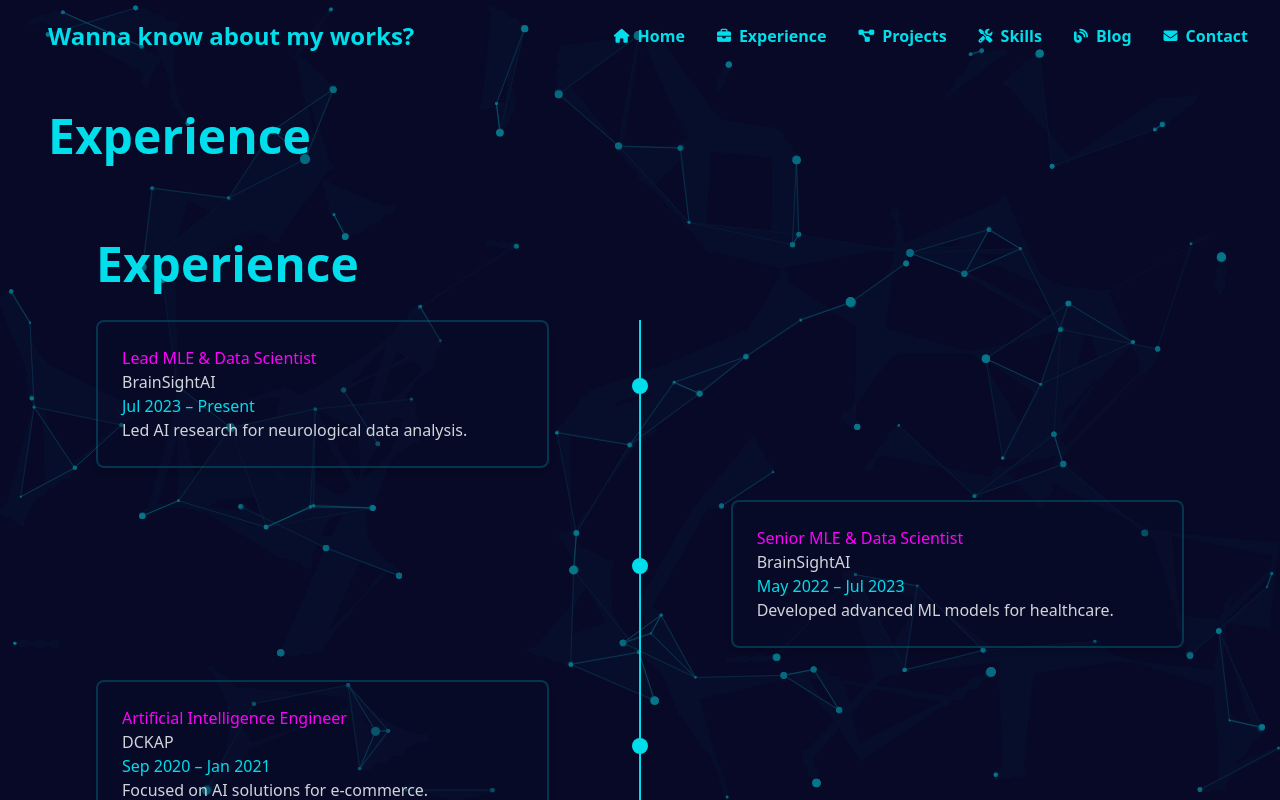
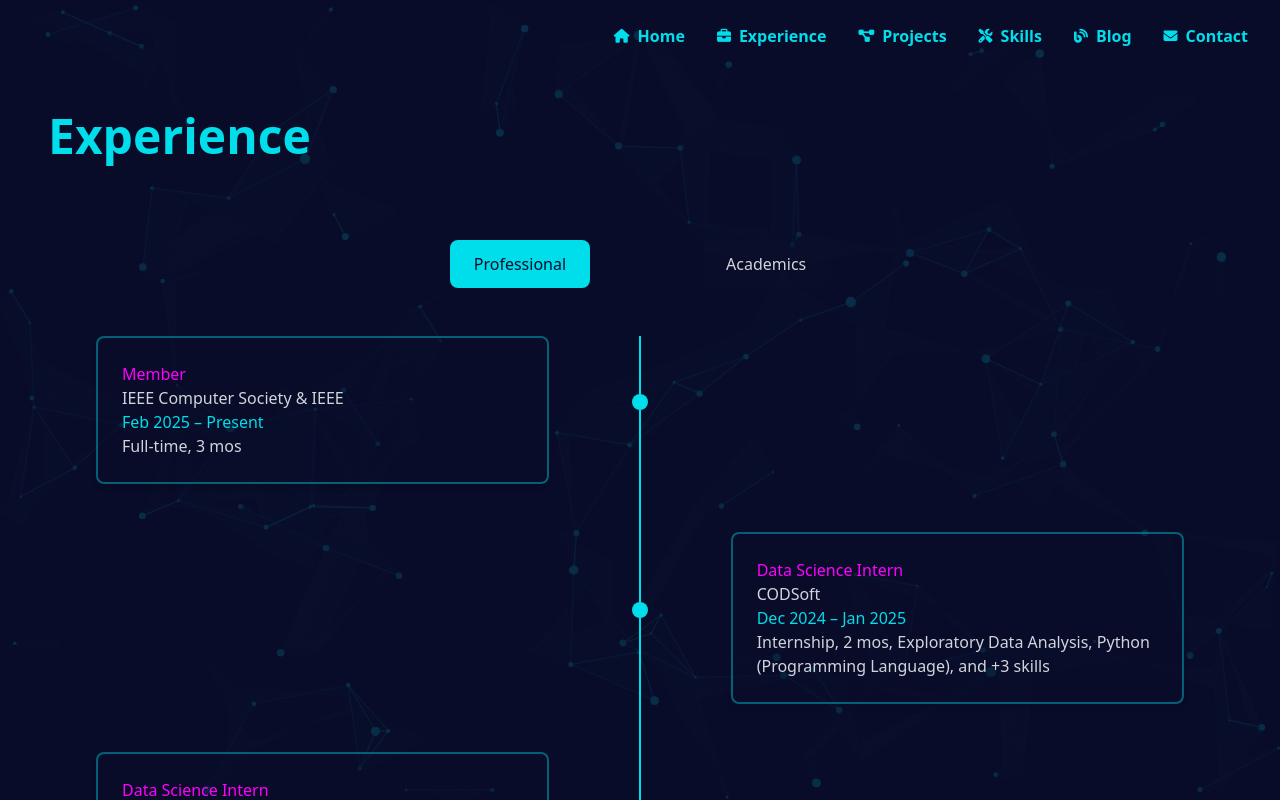
Before and after one commit to jruzz67/neu_portfolio, a React (Vite) app: page /experience in a window 1280 px wide. Shown: the top 800 px of the page. Built offline with nearby package versions, Linux system fonts and the light colour scheme.

Commit message:
Experience Section Updated

```diff
--- a/src/components/layout/AnimationWrapper.jsx
+++ b/src/components/layout/AnimationWrapper.jsx
@@ -1,18 +1,29 @@
 import React, { useEffect } from 'react';
+import { useLocation } from 'react-router-dom'; // Import useLocation to check the current route
 import NeuralNetworkBackground from './NeuralNetworkBackground';
 
 function AnimationWrapper({ children }) {
+  const location = useLocation(); // Get the current route
+
   useEffect(() => {
+    const background = document.querySelector('.neural-network');
+    if (!background) return;
+
+    // If on /experience route, set fixed opacity to 0.3 and skip scroll effect
+    if (location.pathname === '/experience') {
+      background.style.opacity = 0.3;
+      return; // Exit the effect to avoid adding the scroll listener
+    }
+
+    // For all other routes, apply the scroll-based opacity effect
     const handleScroll = () => {
-      const background = document.querySelector('.neural-network');
-      if (background) {
-        const opacity = 1 - window.scrollY / 500;
-        background.style.opacity = Math.max(0.3, opacity);
-      }
+      const opacity = 1 - window.scrollY / 500;
+      background.style.opacity = Math.max(0.3, opacity);
     };
+
     window.addEventListener('scroll', handleScroll);
     return () => window.removeEventListener('scroll', handleScroll);
-  }, []);
+  }, [location.pathname]); // Re-run effect when the route changes
 
   return (
     <div className="min-h-screen overflow-hidden bg-ai-dark">
--- a/src/components/layout/Navbar.jsx
+++ b/src/components/layout/Navbar.jsx
@@ -21,7 +21,8 @@ function Navbar() {
         boxShadow: `0 4px 15px rgba(0, 221, 235, ${scrollOpacity * 0.2})`, // Subtle glow effect
       }}
     >
-      <div className="text-2xl font-bold text-ai-blue pl-4">Wanna know about my works?</div>
+      <div className="text-2xl font-bold text-ai-blue pl-4"></div>
+      {/* <div className="text-2xl font-bold text-ai-blue pl-4">Wanna know about my works?</div> */}
       <div className="md:hidden">
         <button
           onClick={() => setIsOpen(!isOpen)}
--- a/src/components/sections/Experience.jsx
+++ b/src/components/sections/Experience.jsx
@@ -1,21 +1,74 @@
-import React from 'react';
+import React, { useState } from 'react';
 
 function Experience() {
+  const [activeView, setActiveView] = useState('Professional'); // Default view is Professional
+
   const experiences = [
-    { title: "Lead MLE & Data Scientist", company: "BrainSightAI", duration: "Jul 2023 – Present", description: "Led AI research for neurological data analysis." },
-    { title: "Senior MLE & Data Scientist", company: "BrainSightAI", duration: "May 2022 – Jul 2023", description: "Developed advanced ML models for healthcare." },
-    { title: "Artificial Intelligence Engineer", company: "DCKAP", duration: "Sep 2020 – Jan 2021", description: "Focused on AI solutions for e-commerce." },
-    { title: "Machine Learning Engineer", company: "BrainSightAI", duration: "Aug 2021 – May 2022", description: "Built scalable ML pipelines." },
+    {
+      title: "Member",
+      company: "IEEE Computer Society & IEEE",
+      duration: "Feb 2025 – Present",
+      description: "Full-time, 3 mos",
+    },
+    {
+      title: "Data Science Intern",
+      company: "CODSoft",
+      duration: "Dec 2024 – Jan 2025",
+      description: "Internship, 2 mos, Exploratory Data Analysis, Python (Programming Language), and +3 skills",
+    },
+    {
+      title: "Data Science Intern",
+      company: "TEACHNOOK (TEACHSCAPE ONLINE LEARNING SERVICES PRIVATE LIMITED)",
+      duration: "Aug 2024 – Sep 2024",
+      description: "Internship, 2 mos, Exploratory Data Analysis, Microsoft Power BI, and +5 skills",
+    },
+  ];
+
+  const education = [
+    {
+      institution: "Sri Krishna College of Technology",
+      degree: "Bachelor of Engineering – BE, Computer Science",
+      duration: "2023 – 2027",
+      description: "Grade: 7.91 CGPA (Upto 3rd Semester), Project Management, Docker, and +4 skills",
+    },
+    {
+      institution: "Rose Mary Matriculation Higher Secondary School",
+      duration: "Jun 2008 – Apr 2023",
+      description: "Grade: 93.33%",
+    },
+    {
+      institution: "Student Coordinator",
+      company: "Institution’s Innovation Council, Sri Krishna College of Technology",
+      duration: "Dec 2024 – Present",
+      description: "Full-time, 5 mos, Coimbatore, Tamil Nadu, India",
+    },
   ];
 
   return (
     <div className="p-12 text-white animate-fade-in">
-      <h1 className="text-5xl font-bold text-ai-blue mb-8">Experience</h1>
+      {/* Toggle Buttons */}
+      <div className="flex justify-center mb-8 space-x-28"> {/* Increased space-x-4 to space-x-8 */}
+        <button
+          className={`px-6 py-3 rounded-lg ${activeView === 'Professional' ? 'bg-ai-blue text-ai-dark' : 'bg-ai-dark/50 text-gray-300'} transition-all duration-300`}
+          onClick={() => setActiveView('Professional')}
+        >
+          Professional
+        </button>
+        <button
+          className={`px-6 py-3 rounded-lg ${activeView === 'Academics' ? 'bg-ai-blue text-ai-dark' : 'bg-ai-dark/50 text-gray-300'} transition-all duration-300`}
+          onClick={() => setActiveView('Academics')}
+        >
+          Academics
+        </button>
+      </div>
+
+      {/* Content */}
       <div className="relative">
         <div className="absolute left-1/2 transform -translate-x-1/2 h-full border-l-2 border-ai-blue"></div>
-        {experiences.map((exp, index) => (
-          <div key={index} className={`flex items-center my-8 ${index % 2 === 0 ? 'justify-start' : 'justify-end'}`}>
-            <div className="w-5/12 p-6 bg-ai-dark/30 rounded-lg border-2 border-ai-blue/20 shadow-md hover:shadow-lg transition-shadow duration-300">
+        {activeView === 'Professional' ? (
+          experiences.map((exp, index) => (
+            <div key={index} className={`flex items-center my-12 ${index % 2 === 0 ? 'justify-start' : 'justify-end'}`}>
+              <div className="w-5/12 p-6 bg-ai-dark/30 rounded-lg border-2 border-ai-blue/40 shadow-md hover:shadow-lg transition-shadow duration-300">
                 <h3 className="text-ai-accent">{exp.title}</h3>
                 <p className="text-gray-300">{exp.company}</p>
                 <p className="text-ai-blue">{exp.duration}</p>
@@ -23,7 +76,20 @@ function Experience() {
               </div>
               <div className="absolute left-1/2 transform -translate-x-1/2 -translate-y-1/2 w-4 h-4 bg-ai-blue rounded-full"></div>
             </div>
-        ))}
+          ))
+        ) : (
+          education.map((edu, index) => (
+            <div key={index} className={`flex items-center my-12 ${index % 2 === 0 ? 'justify-start' : 'justify-end'}`}>
+              <div className="w-5/12 p-6 bg-ai-dark/30 rounded-lg border-2 border-ai-blue/40 shadow-md hover:shadow-lg transition-shadow duration-300">
+                <h3 className="text-ai-accent">{edu.institution}</h3>
+                {edu.degree && <p className="text-gray-300">{edu.degree}</p>}
+                <p className="text-ai-blue">{edu.duration}</p>
+                <p className="text-gray-300">{edu.description}</p>
+              </div>
+              <div className="absolute left-1/2 transform -translate-x-1/2 -translate-y-1/2 w-4 h-4 bg-ai-blue rounded-full"></div>
+            </div>
+          ))
+        )}
       </div>
     </div>
   );
--- a/src/components/sections/Projects.jsx
+++ b/src/components/sections/Projects.jsx
@@ -13,7 +13,7 @@ function Projects() {
   useEffect(() => {
     const interval = setInterval(() => {
       setCurrentProject((prev) => (prev + 1) % projects.length);
-    }, 4000);
+    }, 3000);
     return () => clearInterval(interval);
   }, []);
 
```
Lines whose indentation alone changed are shown as unchanged.
